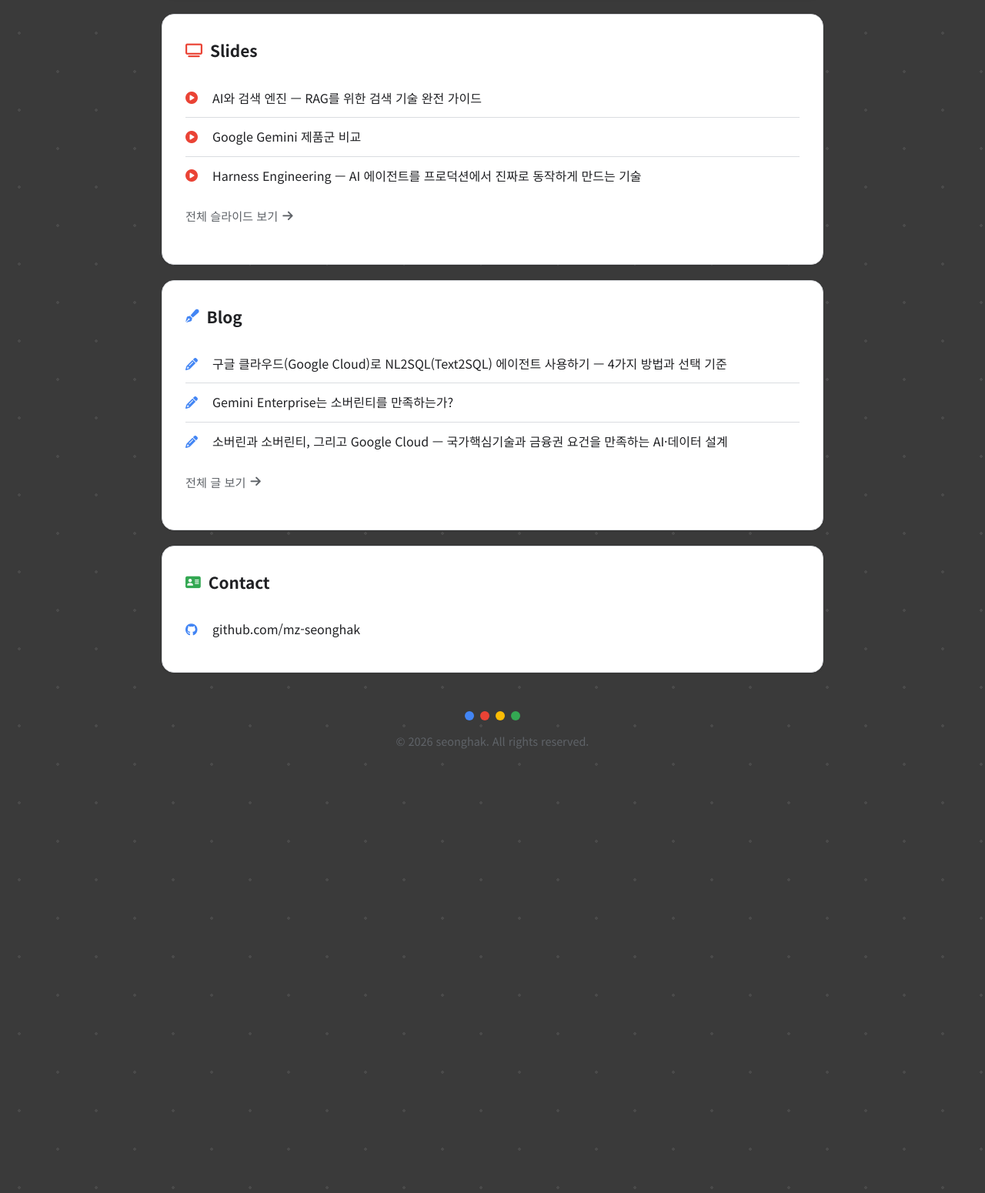
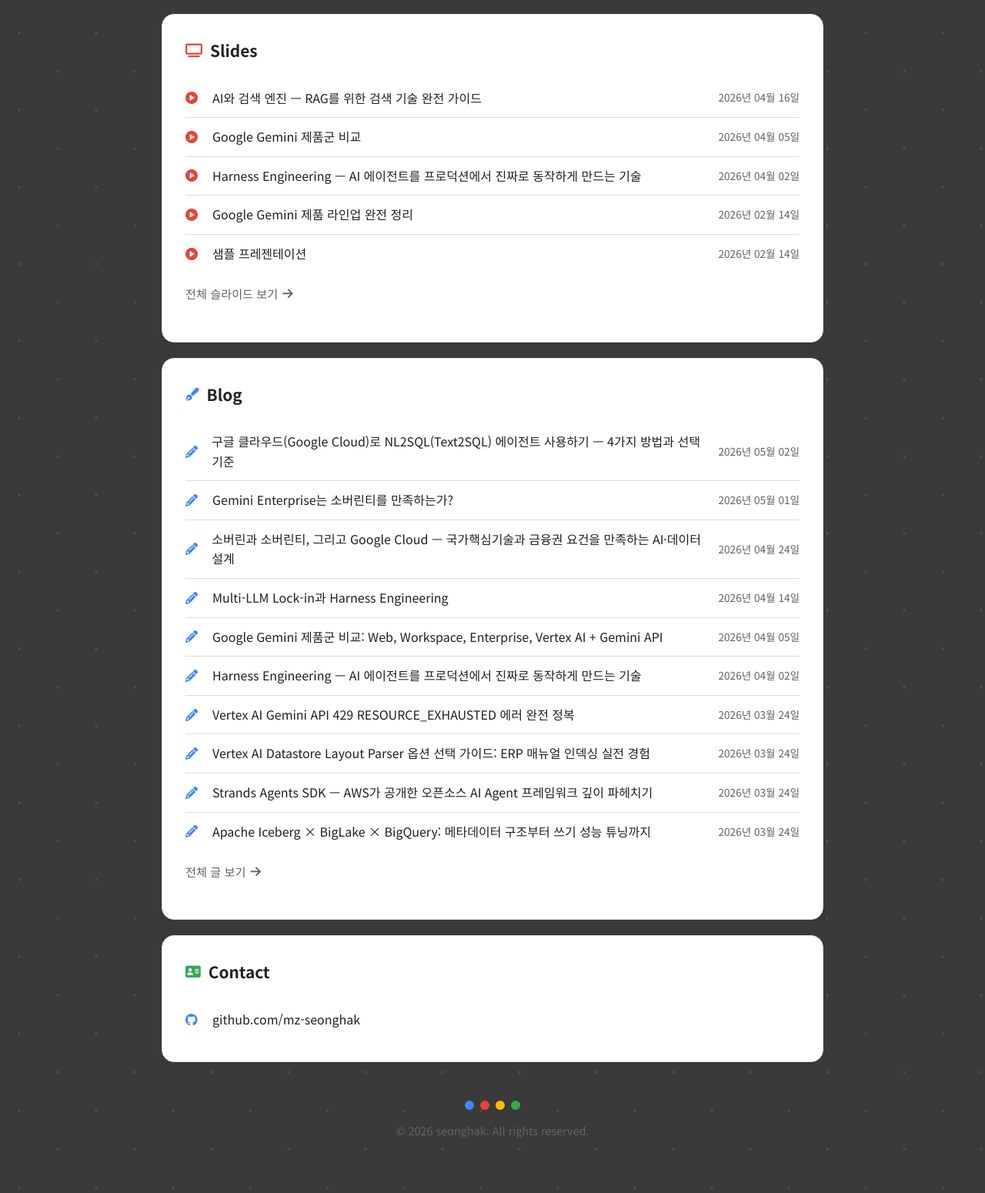
Before and after one commit to mz-seonghak/mz-seonghak.github.io, a Jekyll site: the page built from index.html, in a window 1280 px wide. Shown: the part 1982-3532 px from the top of the page at 77% size. Built offline with Jekyll 4.4.1, drawn with Linux system fonts in a browser that asks for light colours; some web fonts are replaced.

Commit message:
feat(home): 첫 페이지 Slides·Blog 목록에 날짜 표시 및 10개로 확대
- 홈 목록 항목에 발행일을 우측 정렬로 표시 (.item-date)
- 최근 항목 수를 3개에서 10개로 변경

```diff
--- a/assets/css/main.css
+++ b/assets/css/main.css
@@ -601,3 +601,20 @@
         gap: 15px;
     }
 }
+
+/* ==========================================================================
+   List item date (home page slide/blog lists)
+   ========================================================================== */
+.item-date {
+    margin-left: auto;
+    color: var(--text-secondary);
+    font-size: 0.85rem;
+    white-space: nowrap;
+    flex-shrink: 0;
+}
+
+@media (max-width: 600px) {
+    .item-date {
+        font-size: 0.75rem;
+    }
+}
--- a/index.html
+++ b/index.html
@@ -149,13 +149,14 @@
 
 <section class="section">
     <h2 class="section-title red"><i class="fas fa-tv"></i> Slides</h2>
-    {% assign recent_slides = site.slides | sort: "date" | reverse | slice: 0, 3 %}
+    {% assign recent_slides = site.slides | sort: "date" | reverse | slice: 0, 10 %}
     {% if recent_slides.size > 0 %}
     <ul class="contact-list">
         {% for slide in recent_slides %}
         <li>
             <i class="fas fa-play-circle" style="color: var(--google-red);"></i>
             <a href="{{ slide.url | relative_url }}">{{ slide.title }}</a>
+            <span class="item-date">{{ slide.date | date: "%Y년 %m월 %d일" }}</span>
         </li>
         {% endfor %}
     </ul>
@@ -171,13 +172,14 @@
 
 <section class="section">
     <h2 class="section-title"><i class="fas fa-pen-fancy"></i> Blog</h2>
-    {% assign recent_posts = site.posts | slice: 0, 3 %}
+    {% assign recent_posts = site.posts | slice: 0, 10 %}
     {% if recent_posts.size > 0 %}
     <ul class="contact-list">
         {% for post in recent_posts %}
         <li>
             <i class="fas fa-pencil-alt"></i>
             <a href="{{ post.url | relative_url }}">{{ post.title }}</a>
+            <span class="item-date">{{ post.date | date: "%Y년 %m월 %d일" }}</span>
         </li>
         {% endfor %}
     </ul>
```
